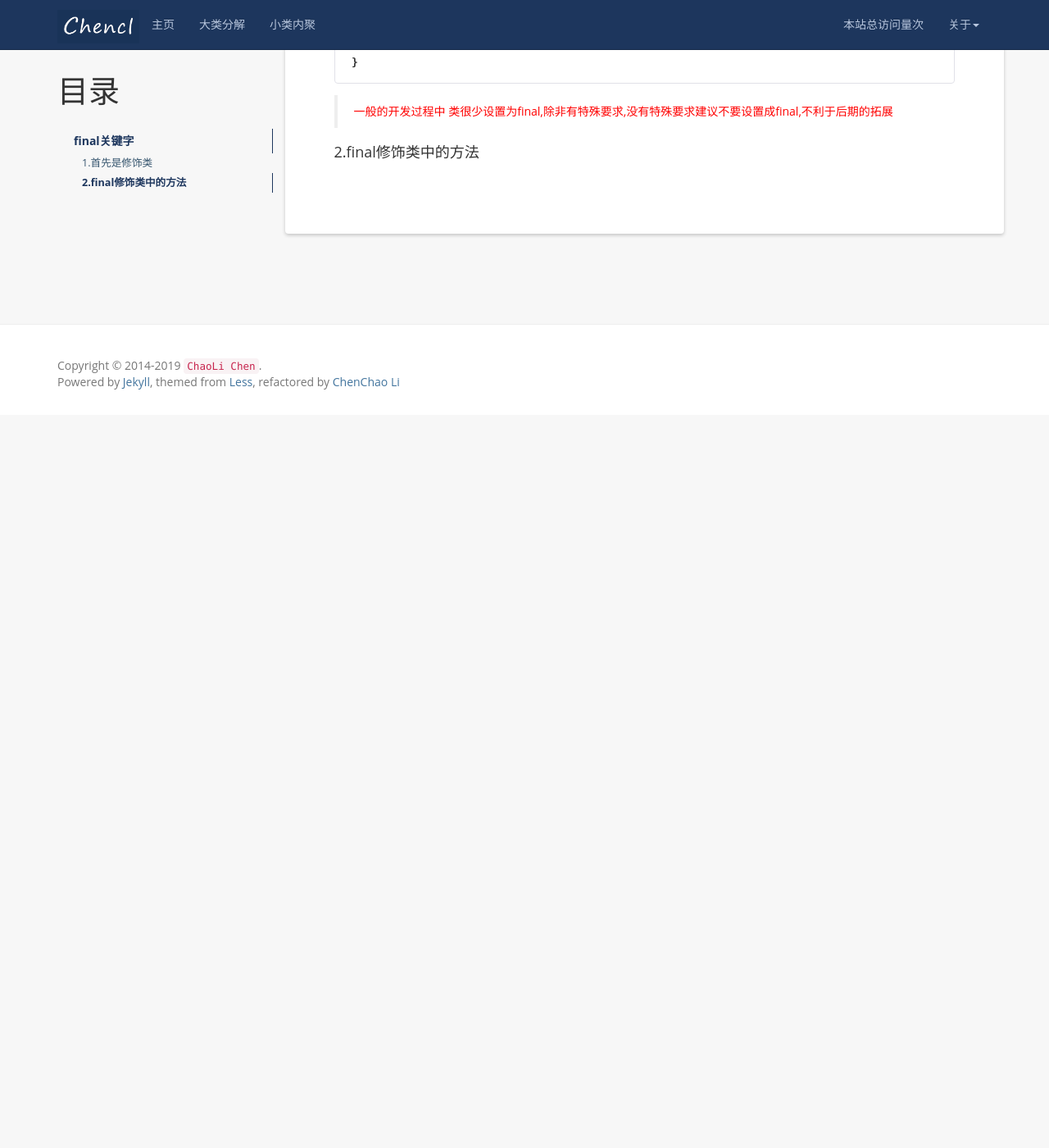
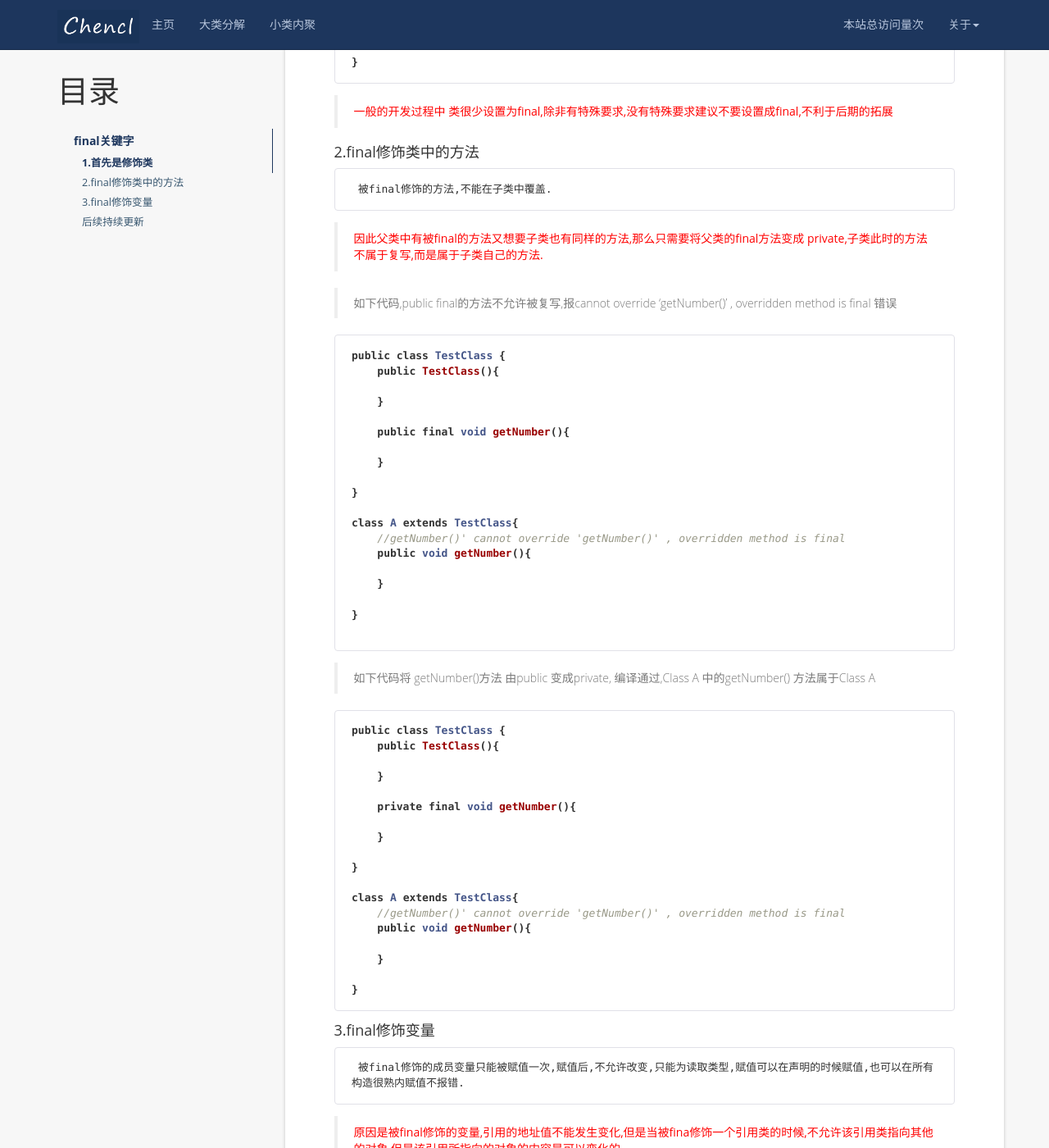
Before and after one commit to CCLCM/chenchaoli.github.io, a Jekyll site: the page built from _posts/2019-02-27-java-final.md, in a window 1280 px wide and 1400 px high, scrolled down 949 px. Shown: the whole window at 82% size. Built offline with Jekyll 4.4.1, drawn with Linux system fonts in a browser that asks for light colours; nearby versions of some CDN libraries; comment, search, counter and statistics services are not loaded; before the commit the page ends 1455 px from its top, so only the background shows below that; some of the changed text lies outside the part shown.

Commit message:
初步完成java-final内容添加

````diff
--- a/_posts/2019-02-27-java-final.md
+++ b/_posts/2019-02-27-java-final.md
@@ -43,4 +43,140 @@ public class A extends TestClass{
 
 
 #### 2.final修饰类中的方法
+     被final修饰的方法,不能在子类中覆盖.
+
+> <font color = "red">因此父类中有被final的方法又想要子类也有同样的方法,那么只需要将父类的final方法变成 private,子类此时的方法不属于复写,而是属于子类自己的方法.</font>
+
+> 如下代码,public final的方法不允许被复写,报cannot override 'getNumber()' , overridden method is final 错误
+
+```java
+public class TestClass {
+    public TestClass(){
+
+    }
+
+    public final void getNumber(){
+
+    }
+
+}
+
+class A extends TestClass{
+    //getNumber()' cannot override 'getNumber()' , overridden method is final
+    public void getNumber(){
+
+    }
+
+}
+
+```
+
+> 如下代码将 getNumber()方法 由public 变成private, 编译通过,Class A 中的getNumber() 方法属于Class A
+
+```java
+public class TestClass {
+    public TestClass(){
+
+    }
+
+    private final void getNumber(){
+
+    }
+
+}
+
+class A extends TestClass{
+    //getNumber()' cannot override 'getNumber()' , overridden method is final
+    public void getNumber(){
+
+    }
+
+}
+```
+
+#### 3.final修饰变量
+     被final修饰的成员变量只能被赋值一次,赋值后,不允许改变,只能为读取类型,赋值可以在声明的时候赋值,也可以在所有构造很熟内赋值不报错.
+
+> <font color = "red">原因是被final修饰的变量,引用的地址值不能发生变化,但是当被fina修饰一个引用类的时候,不允许该引用类指向其他的对象,但是该引用所指向的对象的内容是可以变化的</font>
+
+> 如下代码, mNum 二次赋值,被会报错,而声明的时候不赋值, 所有构造很熟内赋值不报错.
+
+```java
+public class TestClass {
+    private final int mNum = 666;
+    public TestClass(){
+        //不可被重新赋值
+        //Cannot assign a value to final variable 'mNum'
+        mNum = 6688;
+    }
+
+}
+```
+>在声明的时候不赋值
+
+```java
+public class TestClass {
+    private final int mNum;
+    public TestClass(){
+        //不会报错
+        mNum = 6688;
+    }
+
+}
+```
+
+> fina修饰一个引用类 obj 时候,obj不允许该引用类指向其他的对象 ,报错 Cannot assign a value to final variable 'obj',但是 obj所指向的对象,也就是new Object() 中的内容是可以改变的
+
+```java
+public class TestClass {
+
+    public TestClass() {
+     final Object obj = new Object();
+     // Cannot assign a value to final variable 'obj'
+     obj = new Object();
+    }
+
+}
+```
+
+#### 后续持续更新
+
+
+
+
+
+
+
+
+
+
+
+
+
+
+
+
+
+
+
+
+
+
+
+
+
+
+
+
+
+
+
+
+
+
+
+
+
+
+
 <!-- https://www.cnblogs.com/xiaoxi/p/6392154.html -->
````
